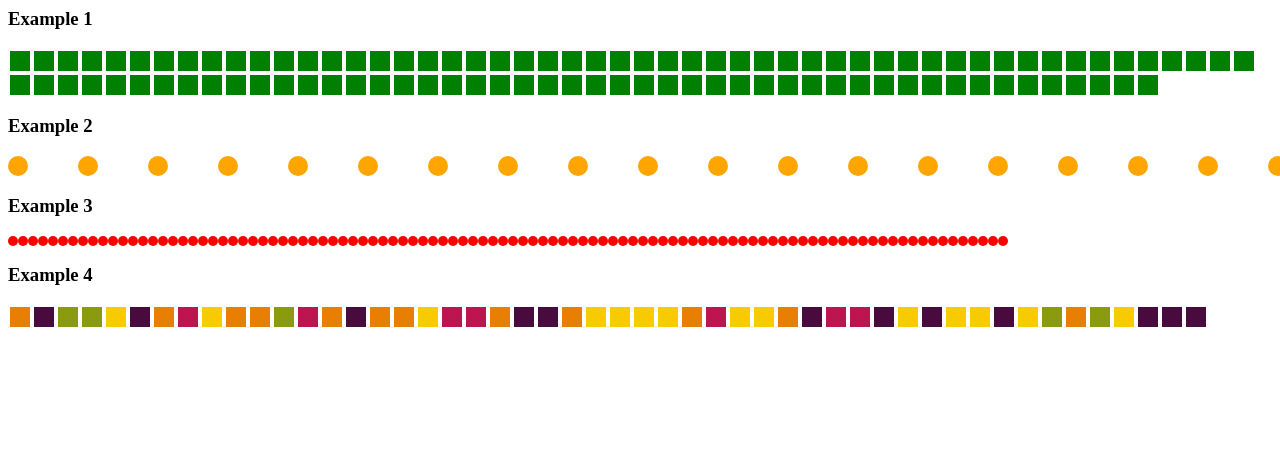
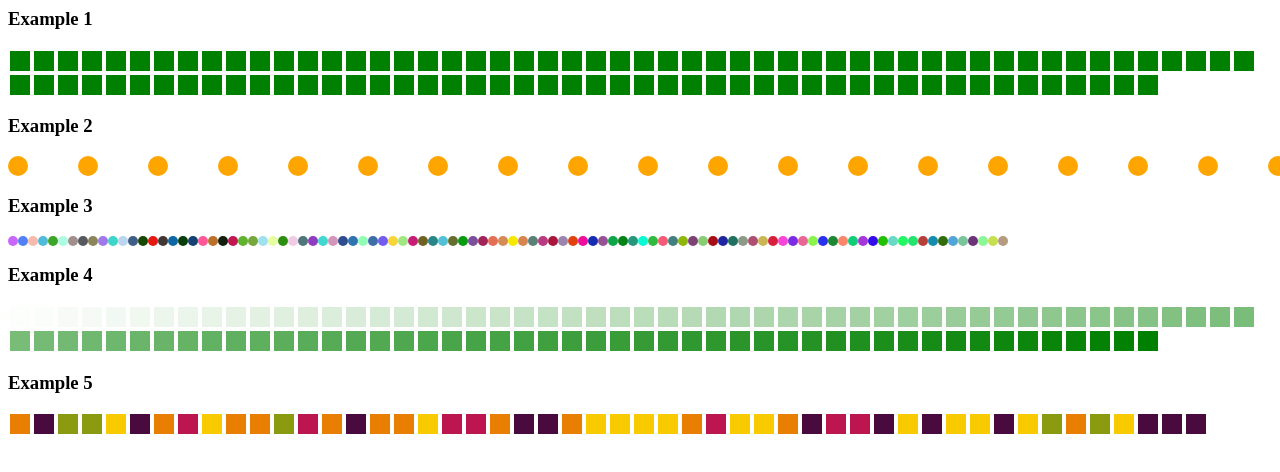
Before and after one commit to changa2/changa2.github.io, a plain HTML site: page 9-loops.html in a window 1280 px wide. Shown: the top 472 px of the page. Drawn offline with nearby package versions, Linux system fonts and the light colour scheme.

Commit message:
Update wk9 loops with one more example, better comments and format

```diff
--- a/9-loops.html
+++ b/9-loops.html
@@ -32,6 +32,7 @@
 	    <div id="example2"><h3>Example 2</h3></div>
 	    <div id="example3"><h3>Example 3</h3></div>
 	    <div id="example4"><h3>Example 4</h3></div>
+	    <div id="example5"><h3>Example 5</h3></div>
 		<script>
 			/* global $ */
 
@@ -40,6 +41,7 @@
                $("#example1").append("<div class='box'></div>");
             }
 
+			// ---------------------------------------------------
 			// Example 2: repeat instructions until condition is satisfied
 			var width = $(window).width();
 			for (var x = 0; x < width; x = x + 50) {
@@ -49,19 +51,42 @@
             );
          }
 
+			// ---------------------------------------------------
          // Example 3: see CSS values with jQuery $.each()
          for (var i = 0; i < 100; i++) {
             $("#example3").append("<div class='dot'></div>");
          }
+         // color each dot a random color... (getRandomColor() is executed 100 times)
          $(".dot").each(function() {
-               $(this).css("background-color","red");
+            $(this).css("background-color",getRandomColor());
+         });
+         // ... compare that to this line, which colors all dots the same random color (getRandomColor() is executed only once)
+         // $(".dot").css("background-color",getRandomColor());
+
+			function getRandomColor () {
+				// this function returns a string with format "rgb(000,000,000)" where 000 is an integer between 0 and 255
+				var random0to255 = function() {
+					return Math.floor(Math.random()*255);
+				}
+				return "rgb(" + random0to255() + "," + random0to255() + "," + random0to255() + ")";
+			}
+
+			// ---------------------------------------------------
+			// Example 4: gradient of opacity for each box
+			for (var i = 0; i < 100; i++) {
+				$("#example4").append("<div class='box'></div>");
+			}
+			var opacity = 0;
+			$("#example4 .box").each(function() {
+				opacity += .01
+				$(this).css("opacity", opacity);
 			});
 
          // Example 4: pick random color from palette
          var colorArray = ["#490A3D", "#BD1550", "#E97F02", "#F8CA00", "#8A9B0F"];
          for (var i = 0; i < 50; i++) {
             var hex = colorArray[Math.floor(Math.random() * colorArray.length)];
-               $("#example4").append("<div class='box' style='background-color:" + hex + "';></div>");
+            $("#example5").append("<div class='box' style='background-color:" + hex + "';></div>");
          }
 		</script>
 	</body>
```
Lines whose indentation alone changed are shown as unchanged.
